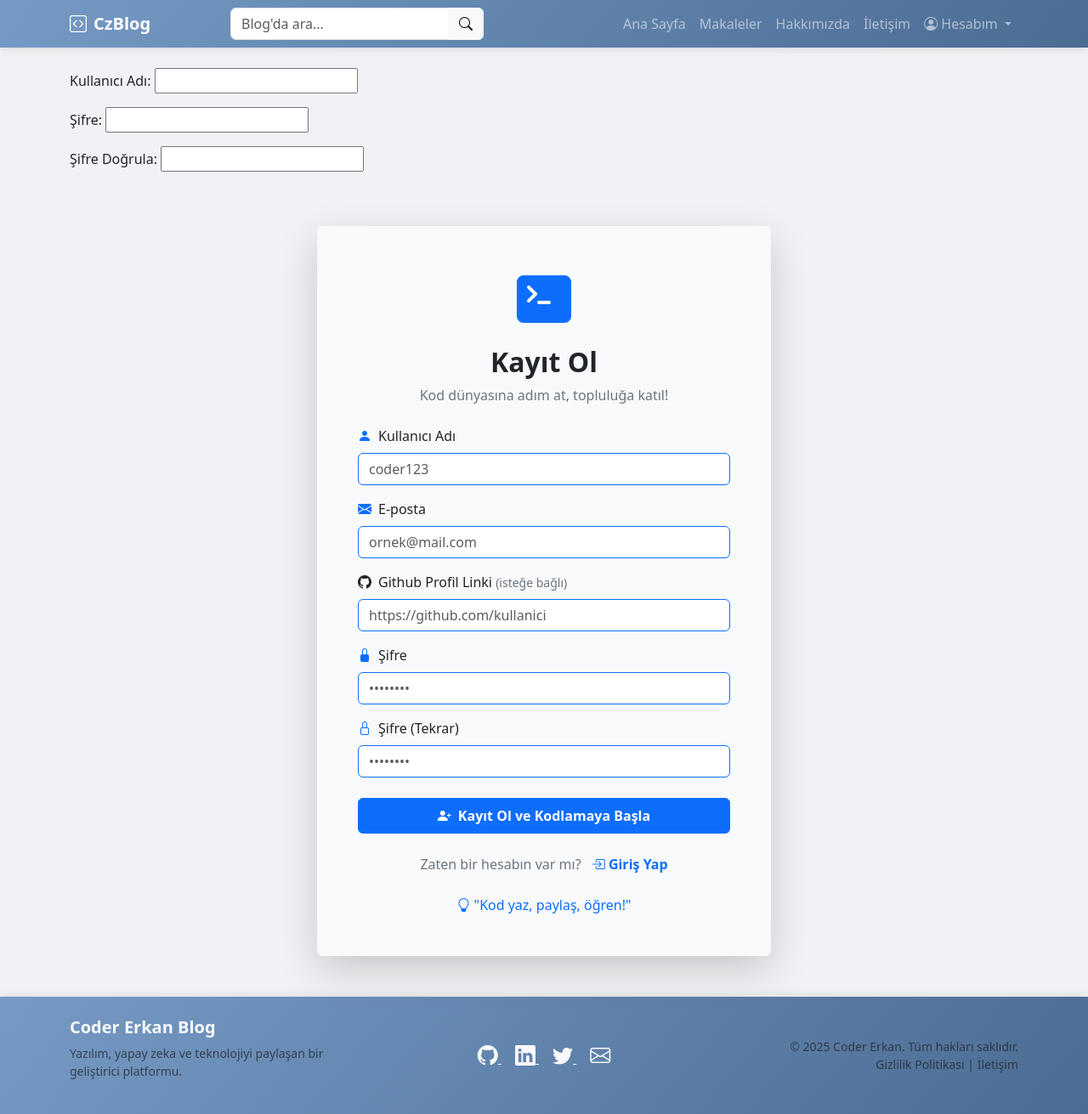
After one commit to Erkan3034/Django, a Django app: page /user/register/ in a window 1280 px wide. The commit adds this page. Shown: the whole page at 85% size. Run offline with Django 5.2, Linux system fonts and the light colour scheme; some libraries are stand-ins or nearby versions.

Commit message:
Add user app integration with URL routing and user authentication views; update navbar links for login, registration, and logout

```diff
--- a/DjangoBlog/settings.py
+++ b/DjangoBlog/settings.py
@@ -38,6 +38,8 @@ INSTALLED_APPS = [
     'django.contrib.messages',
     'django.contrib.staticfiles',
     "article", # Bu kod, article uygulamasını projenin diğer bölümlerine entegre eder
+    "user",
+
 ]
 
 MIDDLEWARE = [
--- a/DjangoBlog/urls.py
+++ b/DjangoBlog/urls.py
@@ -27,5 +27,6 @@ urlpatterns = [
 
     path('detail/<int:id>', views.detail, name ="detail"), # Bu kod, makaleler sayfasınının detayını temsil eder ve detail fonksiyonunu çağırır
 
+    path('user/', include('user.urls')), # Bu kod, kullanıcı sayfasını temsil eder ve user.urls dosyasını içe aktarır
 
 ]
--- a/templates/includes/navbar.html
+++ b/templates/includes/navbar.html
@@ -47,12 +47,12 @@
                         <i class="bi bi-person-circle me-1"></i>Hesabım
                     </a>
                     <ul class="dropdown-menu dropdown-menu-end" aria-labelledby="userDropdown">
-                        <li><a class="dropdown-item" href="/giris"><i class="bi bi-box-arrow-in-right me-2"></i>Giriş Yap</a></li>
-                        <li><a class="dropdown-item" href="/kayit"><i class="bi bi-person-plus me-2"></i>Kayıt Ol</a></li>
+                        <li><a class="dropdown-item" href="/user/login"><i class="bi bi-box-arrow-in-right me-2"></i>Giriş Yap</a></li>
+                        <li><a class="dropdown-item" href="/user/register"><i class="bi bi-person-plus me-2"></i>Kayıt Ol</a></li>
                         <li><hr class="dropdown-divider"></li>
                         <li><a class="dropdown-item" href="/profil"><i class="bi bi-person me-2"></i>Profilim</a></li>
                         <li><a class="dropdown-item" href="/ayarlar"><i class="bi bi-gear me-2"></i>Ayarlar</a></li>
-                        <li><a class="dropdown-item" href="/cikis"><i class="bi bi-box-arrow-right me-2"></i>Çıkış Yap</a></li>
+                        <li><a class="dropdown-item" href="/user/logout"><i class="bi bi-box-arrow-right me-2"></i>Çıkış Yap</a></li>
                     </ul>
                 </li>
             </ul>
--- /dev/null
+++ b/templates/register.html
@@ -0,0 +1,59 @@
+{% extends "layout.html" %}
+
+{% block body %}
+
+<form >
+
+{{ form.as_p }}
+</form>
+
+
+<div class="container py-5">
+    <div class="row justify-content-center">
+        <div class="col-lg-6">
+            <div class="card shadow-lg border-0 bg-light text-dark">
+                <div class="card-body p-5">
+                    <div class="text-center mb-4">
+                        <i class="bi bi-terminal-fill display-3 text-primary"></i>
+                        <h2 class="fw-bold mt-3">Kayıt Ol</h2>
+                        <p class="text-secondary">Kod dünyasına adım at, topluluğa katıl!</p>
+                    </div>
+                    <form method="POST" autocomplete="off">
+                        {% csrf_token %}
+                        <div class="mb-3">
+                            <label for="username" class="form-label"><i class="bi bi-person-fill me-2 text-primary"></i>Kullanıcı Adı</label>
+                            <input type="text" class="form-control border-primary" id="username" name="username" placeholder="coder123" required>
+                        </div>
+                        <div class="mb-3">
+                            <label for="email" class="form-label"><i class="bi bi-envelope-fill me-2 text-primary"></i>E-posta</label>
+                            <input type="email" class="form-control border-primary" id="email" name="email" placeholder="ornek@mail.com" required>
+                        </div>
+                        <div class="mb-3">
+                            <label for="github" class="form-label"><i class="bi bi-github me-2 text-dark"></i>Github Profil Linki <span class="text-secondary small">(isteğe bağlı)</span></label>
+                            <input type="url" class="form-control border-primary" id="github" name="github" placeholder="https://github.com/kullanici">
+                        </div>
+                        <div class="mb-3">
+                            <label for="password1" class="form-label"><i class="bi bi-lock-fill me-2 text-primary"></i>Şifre</label>
+                            <input type="password" class="form-control border-primary" id="password1" name="password1" placeholder="••••••••" required>
+                        </div>
+                        <div class="mb-4">
+                            <label for="password2" class="form-label"><i class="bi bi-lock me-2 text-primary"></i>Şifre (Tekrar)</label>
+                            <input type="password" class="form-control border-primary" id="password2" name="password2" placeholder="••••••••" required>
+                        </div>
+                        <button type="submit" class="btn btn-primary w-100 py-2 fw-bold">
+                            <i class="bi bi-person-plus-fill me-2"></i>Kayıt Ol ve Kodlamaya Başla
+                        </button>
+                    </form>
+                    <div class="text-center mt-4">
+                        <span class="text-secondary">Zaten bir hesabın var mı?</span>
+                        <a href="/user/login" class="text-primary fw-bold text-decoration-none ms-2"><i class="bi bi-box-arrow-in-right"></i> Giriş Yap</a>
+                    </div>
+                    <div class="text-center mt-4">
+                        <span class="text-primary"><i class="bi bi-lightbulb"></i> "Kod yaz, paylaş, öğren!"</span>
+                    </div>
+                </div>
+            </div>
+        </div>
+    </div>
+</div>
+{% endblock body %}
--- /dev/null
+++ b/user/forms.py
@@ -0,0 +1,20 @@
+from django import forms
+
+class RegisterForm(forms.Form):
+    username = forms.CharField(max_length=50 , label="Kullanıcı Adı")
+    password = forms.CharField(max_length=50 , label="Şifre", widget=forms.PasswordInput)
+    confirm = forms.CharField(max_length=50 , label="Şifre Doğrula", widget=forms.PasswordInput)
+
+    def clean(self):
+        username = self.cleaned_data.get("username") # username'i al
+        password = self.cleaned_data.get("password") # password'i al
+        confirm = self.cleaned_data.get("confirm") # confirm'u al
+
+        if password and confirm and password != confirm:
+            raise forms.ValidationError("Şifreler eşleşmiyor") # şifreler eşleşmiyorsa hata ver
+
+        values = { # values'e username ve password'i at(bir sonraki sayfaya gönderilecek)
+            "username": username,
+            "password": password
+        }
+        return values
--- /dev/null
+++ b/user/urls.py
@@ -0,0 +1,13 @@
+from django.contrib import admin
+from django.urls import path
+from article import views # Bu kod, article uygulamasındaki views.py dosyasını içe aktarır
+from .import views
+
+
+app_name = "user"
+
+urlpatterns = [
+    path('register/', views.register, name ="register"),
+    path('login/', views.loginUser, name ="login"),
+    path('logout/', views.logoutUser, name ="logout"),
+]
--- a/user/views.py
+++ b/user/views.py
@@ -1,3 +1,21 @@
 from django.shortcuts import render
+from .forms import RegisterForm
+from django.contrib.auth.models import User
+# Create your views here.
 
-# Create your views here.
+def register(request):
+    form = RegisterForm(request.POST or None)
+    if form.is_valid():
+        username = form.cleaned_data.get("username")
+        password = form.cleaned_data.get("password")
+        newUser = User(username = username)
+        newUser.set_password(password)
+        newUser.save()
+
+    return render(request, 'register.html', {"form": form})
+
+def loginUser(request):
+    return render(request, 'login.html')
+
+def logoutUser(request):
+    return render(request, 'logout.html')
```
Also changed, not shown: templates/login.html (added, +40 -0 lines), templates/logout.html (added, +21 -0 lines).
